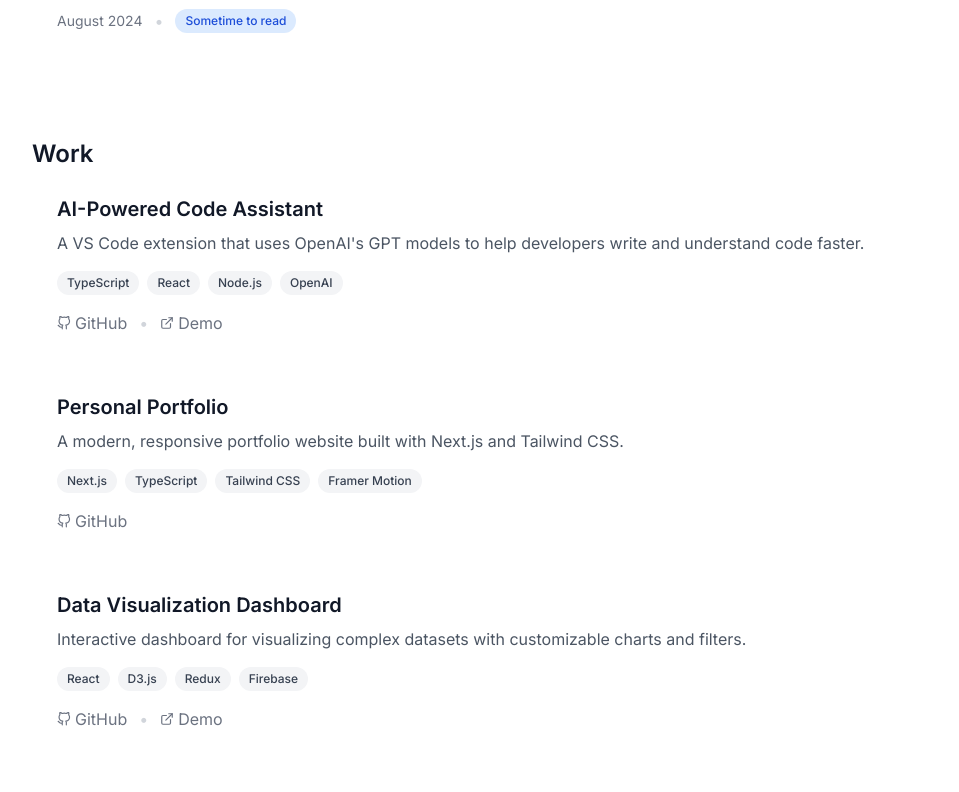
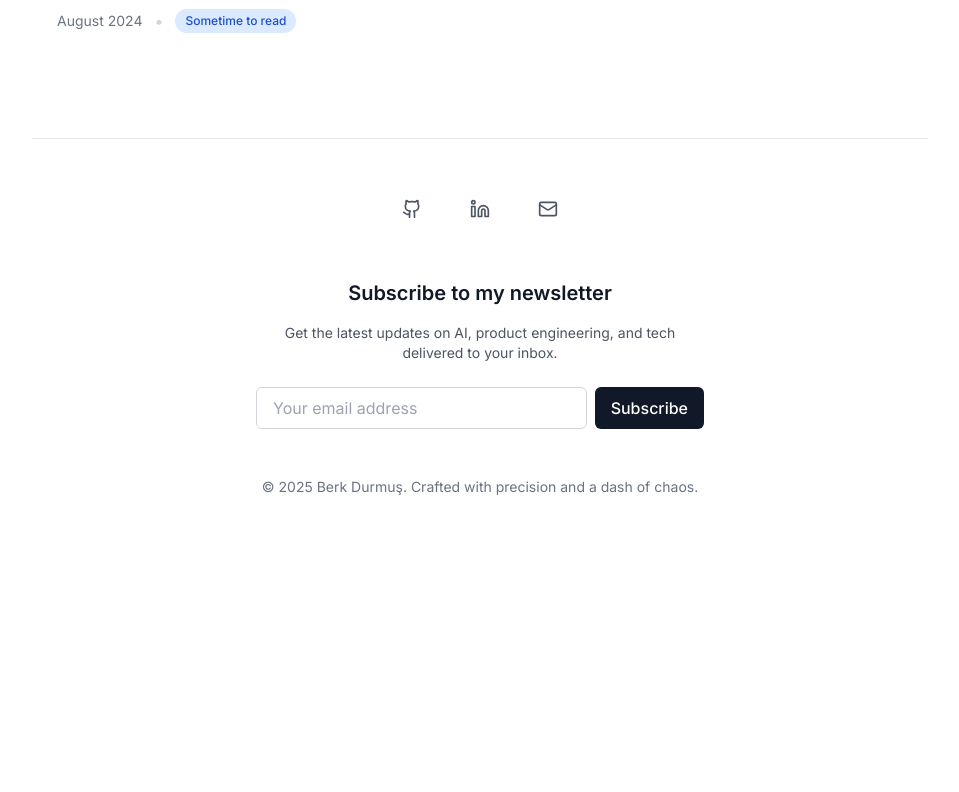
Before and after one commit to berkdurmus/berkdurmus.com, a Next.js app: page / in a window 1280 px wide. Shown: the part 1660-2452 px from the top of the page, without its empty margins (56-1015 px from the left). After the commit the page ends 2285 px from the top, so only its background shows below. Built offline with nearby package versions, Linux system fonts and the light colour scheme.

Commit message:
feat(v1): remove projects

```diff
--- a/src/app/page.tsx
+++ b/src/app/page.tsx
@@ -223,7 +223,7 @@ export default function Home() {
         </motion.section>
 
         {/* Projects Section */}
-        <motion.section
+        {/* <motion.section
           initial={{ opacity: 0 }}
           animate={{ opacity: 1 }}
           transition={{ delay: 0.8, duration: 0.8 }}
@@ -243,7 +243,7 @@ export default function Home() {
               <ProjectCard key={project.title} {...project} index={index} />
             ))}
           </div>
-        </motion.section>
+        </motion.section> */}
 
         {/* Footer with Social Links */}
         <motion.footer
```
